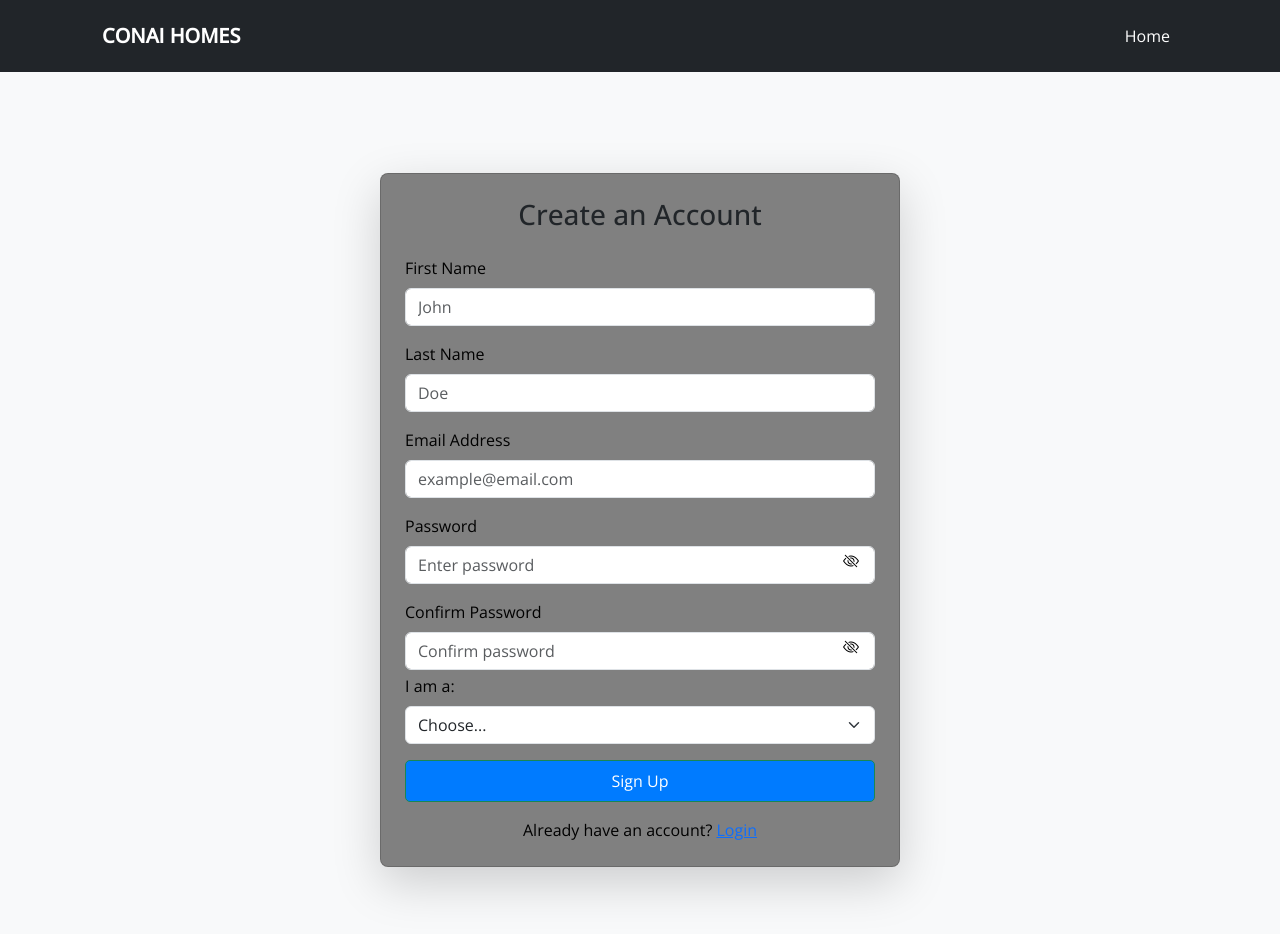
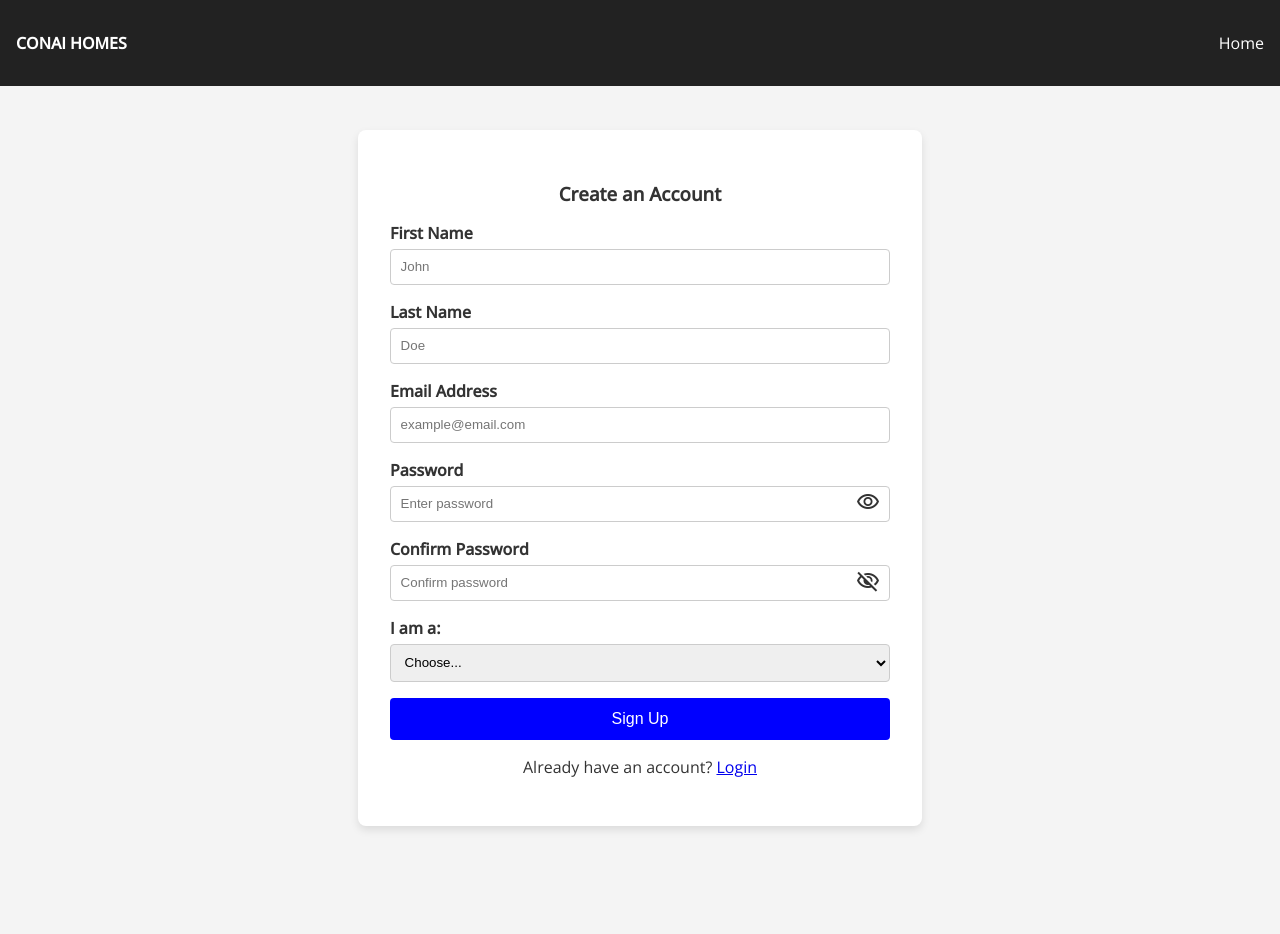
Before and after one commit to OladapoAdu/Conai-Homes, a plain HTML site: page signup.html in a window 1280 px wide. After the commit the page ends 870 px from the top, so only its background shows below. Drawn offline with nearby package versions, Linux system fonts and the light colour scheme.

Commit message:
Eradicating Bootstrap.

```diff
--- /dev/null
+++ b/css/signup.css
@@ -0,0 +1,124 @@
+@import url('https://fonts.googleapis.com/css2?family=Montserrat:wght@600&family=Open+Sans:wght@400;500&display=swap');
+
+body {
+  font-family: 'Open Sans', sans-serif;
+  margin: 0;
+  background: #f4f4f4;
+  color: #333;
+}
+
+.navbar {
+  background: #222;
+  padding: 1rem;
+}
+
+.navbar .container {
+  display: flex;
+  justify-content: space-between;
+  align-items: center;
+}
+
+.navbar a.logo {
+  color: white;
+  font-weight: bold;
+  text-decoration: none;
+}
+
+.nav-links {
+  list-style: none;
+  display: flex;
+  gap: 1rem;
+}
+
+.nav-links a {
+  color: white;
+  text-decoration: none;
+}
+
+.signup-container {
+  display: flex;
+  justify-content: center;
+  align-items: center;
+  min-height: 90vh;
+  padding: 2rem;
+}
+
+.signup-card {
+  background: white;
+  padding: 2rem;
+  border-radius: 8px;
+  max-width: 500px;
+  width: 100%;
+  box-shadow: 0 4px 8px rgba(0,0,0,0.1);
+}
+
+.signup-card h3 {
+  text-align: center;
+  margin-bottom: 1rem;
+}
+
+.form-group {
+  margin-bottom: 1rem;
+  display: flex;
+  flex-direction: column;
+}
+
+.form-group label {
+  margin-bottom: 0.3rem;
+  font-weight: 600;
+}
+
+.form-group input,
+.form-group select {
+  padding: 0.6rem;
+  border: 1px solid #ccc;
+  border-radius: 4px;
+}
+
+.password-group {
+  position: relative;
+}
+
+.toggle-password {
+  position: absolute;
+  right: 10px;
+  top: 50%;
+  cursor: pointer;
+}
+
+.error {
+  color: red;
+  font-size: 0.85rem;
+  margin-bottom: 1rem;
+}
+
+.hidden {
+  display: none;
+}
+
+.agent-fields {
+  border: 1px solid #ddd;
+  padding: 1rem;
+  border-radius: 4px;
+  margin-bottom: 1rem;
+}
+
+.btn {
+  width: 100%;
+  padding: 0.75rem;
+  background: blue;
+  color: white;
+  border: none;
+  border-radius: 4px;
+  cursor: pointer;
+  font-size: 1rem;
+}
+
+.btn:hover {
+  background: darkgreen;
+}
+
+.redirect-text {
+  text-align: center;
+  margin-top: 1rem;
+}
--- a/styles.css
+++ b/css/styles.css
@@ -29,7 +29,7 @@ body {
 /* Navbar */
 .navbar {
   background: #222;
-  padding: 1rem;
+  padding: 0.5rem;
   position: sticky;
   top: 0;
   z-index: 1000;
@@ -137,6 +137,27 @@ body {
   background: #218838;
 }
 
+/* About */
+.about, .cta{
+  text-align: center;
+  padding: 3rem 2rem;
+}
+
+
+.cta{
+  background: #f4f4f4;
+}
+
+.cta h2{
+  color: #000;
+}
+
+.cta p{
+  color: #000;
+}
+
+
+
 /* Features */
 .features {
   padding: 50px 20px;
@@ -206,7 +227,7 @@ footer {
     flex-direction: column;
     background: #333;
     position: absolute;
-    top: 60px; right: 0;
+    top: 45px; right: 0;
     width: 200px;
     padding: 1rem;
   }
--- a/signup.html
+++ b/signup.html
@@ -4,82 +4,69 @@
   <meta charset="UTF-8" />
   <meta name="viewport" content="width=device-width, initial-scale=1.0"/>
   <title>Signup - Conai Homes</title>
+  <!-- Google Icons -->
+  <link rel="stylesheet" href="https://fonts.googleapis.com/css2?family=Material+Symbols+Outlined:opsz,wght,FILL,GRAD@24,400,0,0&icon_names=visibility" />
 
-  <!-- Bootstrap CSS -->
-  <link href="https://cdn.jsdelivr.net/npm/bootstrap@5.3.2/dist/css/bootstrap.min.css" rel="stylesheet">
-
-  <!-- Bootstrap Icons -->
-  <link href="https://cdn.jsdelivr.net/npm/bootstrap-icons/font/bootstrap-icons.css" rel="stylesheet">
-
-  <link rel="stylesheet" href="styles.css">
+  <link rel="stylesheet" href="css/signup.css">
   <link rel="shortcut icon" href="images/favicon-32x32.png" type="image/x-icon">
 </head>
-<body class="bg-light">
+<body>
 
-  <!-- NAV BAR -->
-  <nav class="navbar navbar-expand-lg navbar-dark bg-dark">
+  <!-- NAVBAR -->
+  <nav class="navbar">
     <div class="container">
-      <a class="navbar-brand fw-bold" href="index.html">CONAI HOMES</a>
-      <button class="navbar-toggler" type="button" data-bs-toggle="collapse" data-bs-target="#navbarNav">
-        <span class="navbar-toggler-icon"></span>
-      </button>
-      <div class="collapse navbar-collapse" id="navbarNav">
-        <ul class="navbar-nav ms-auto">
-          <li class="nav-item"><a class="nav-link active" href="index.html">Home</a></li>
-        </ul>
-      </div>
+      <a href="index.html" class="logo">CONAI HOMES</a>
+      <ul class="nav-links">
+        <li><a href="index.html">Home</a></li>
+      </ul>
     </div>
   </nav>
 
   <!-- Signup card -->
-  <div class="container d-flex align-items-center justify-content-center min-vh-100 mt-5 mb-5">
-    <div class="card shadow-lg p-4" style="max-width: 520px; width: 100%;">
-      <h3 class="text-center text-dark mb-4">Create an Account</h3>
+  <div class="signup-container">
+    <div class="signup-card">
+      <h3>Create an Account</h3>
 
       <form id="signupForm" novalidate>
         <!-- First Name -->
-        <div class="mb-3">
-          <label for="firstName" class="form-label">First Name</label>
-          <input type="text" class="form-control" id="firstName" placeholder="John" required>
+        <div class="form-group">
+          <label for="firstName">First Name</label>
+          <input type="text" id="firstName" placeholder="John" required>
         </div>
 
         <!-- Last Name -->
-        <div class="mb-3">
-          <label for="lastName" class="form-label">Last Name</label>
-          <input type="text" class="form-control" id="lastName" placeholder="Doe" required>
+        <div class="form-group">
+          <label for="lastName">Last Name</label>
+          <input type="text" id="lastName" placeholder="Doe" required>
         </div>
 
         <!-- Email -->
-        <div class="mb-3">
-          <label for="email" class="form-label">Email Address</label>
-          <input type="email" class="form-control" id="email" placeholder="example@email.com" required>
+        <div class="form-group">
+          <label for="email">Email Address</label>
+          <input type="email" id="email" placeholder="example@email.com" required>
         </div>
 
         <!-- Password -->
-        <div class="mb-3 position-relative">
-          <label for="password" class="form-label">Password</label>
-          <input type="password" class="form-control" id="password" placeholder="Enter password" required>
-          <span class="position-absolute top-50 end-0 me-3" style="cursor:pointer;"
-                onclick="togglePassword('password', this)" title="Show / hide password" aria-hidden="true">
-            <i class="bi bi-eye-slash"></i>
-          </span>
+        <div class="form-group password-group">
+          <label for="password">Password</label>
+          <input type="password" id="password" placeholder="Enter password" required>
+          <!-- <span class="toggle-password" onclick="togglePassword('password', this)">👁️</span> -->
+          <span class="material-symbols-outlined toggle-password" onclick="togglePassword('password', this)">visibility</span>
         </div>
 
         <!-- Confirm Password -->
-        <div class="mb-1 position-relative">
-          <label for="confirmPassword" class="form-label">Confirm Password</label>
-          <input type="password" class="form-control" id="confirmPassword" placeholder="Confirm password" required>
-          <span class="position-absolute top-50 end-0 me-3" style="cursor:pointer;"
-                onclick="togglePassword('confirmPassword', this)" title="Show / hide password" aria-hidden="true">
-            <i class="bi bi-eye-slash"></i>
-          </span>
+        <div class="form-group password-group">
+          <label for="confirmPassword">Confirm Password</label>
+          <input type="password" id="confirmPassword" placeholder="Confirm password" required>
+          <!-- <span class="toggle-password" onclick="togglePassword('confirmPassword', this)">👁️</span> -->
+          <span class="material-symbols-outlined toggle-password" onclick="togglePassword('password', this)">visibility_off</span>
         </div>
-        <div id="passwordError" class="text-danger small mb-3 d-none" role="alert">Passwords do not match.</div>
+        <div id="passwordError" class="error hidden">Passwords do not match.</div>
 
         <!-- Role -->
-        <div class="mb-3">
-          <label for="role" class="form-label">I am a:</label>
-          <select class="form-select" id="role" required>
+        <div class="form-group">
+          <label for="role">I am a:</label>
+          <select id="role" required>
             <option value="">Choose...</option>
             <option value="user">User</option>
             <option value="agent">Agent</option>
@@ -87,54 +74,46 @@
         </div>
 
         <!-- Agent-specific fields (hidden by default) -->
-        <div id="agentFields" class="d-none border rounded p-3 mb-3">
-          <h6 class="mb-3">Agent details</h6>
+        <div id="agentFields" class="agent-fields hidden">
+          <h6>Agent details</h6>
 
-          <div class="mb-3">
-            <label for="phone" class="form-label">Phone Number</label>
-            <input type="tel" class="form-control" id="phone" placeholder="+234 812 345 6789">
+          <div class="form-group">
+            <label for="phone">Phone Number</label>
+            <input type="tel" id="phone" placeholder="+234 812 345 6789">
           </div>
 
-          <div class="mb-3">
-            <label for="agency" class="form-label">Agency / Company</label>
-            <input type="text" class="form-control" id="agency" placeholder="Conai Realty">
+          <div class="form-group">
+            <label for="agency">Agency / Company</label>
+            <input type="text" id="agency" placeholder="Conai Realty">
           </div>
 
-          <div class="mb-3">
-            <label for="license" class="form-label">License / Registration No.</label>
-            <input type="text" class="form-control" id="license" placeholder="AGT12345">
+          <div class="form-group">
+            <label for="license">License / Registration No.</label>
+            <input type="text" id="license" placeholder="AGT12345">
           </div>
         </div>
 
         <!-- Submit -->
-        <button type="submit" class="btn btn-success w-100">Sign Up</button>
+        <button type="submit" class="btn">Sign Up</button>
       </form>
 
-      <p class="text-center mt-3 mb-0">
+      <p class="redirect-text">
         Already have an account? <a href="login.html">Login</a>
       </p>
     </div>
   </div>
 
-  <!-- Bootstrap JS -->
-  <script src="https://cdn.jsdelivr.net/npm/bootstrap@5.3.2/dist/js/bootstrap.bundle.min.js"></script>
-
   <!-- Page JS -->
   <script>
-    // Toggle password visibility for any inputId; iconElement is the span element clicked
+    // Toggle password visibility
     function togglePassword(inputId, iconElement) {
       const input = document.getElementById(inputId);
-      const icon = iconElement.querySelector("i");
-      if (!input || !icon) return;
-
       if (input.type === "password") {
         input.type = "text";
-        icon.classList.remove("bi-eye-slash");
-        icon.classList.add("bi-eye");
+        iconElement.textContent = "🙈";
       } else {
         input.type = "password";
-        icon.classList.remove("bi-eye");
-        icon.classList.add("bi-eye-slash");
+        iconElement.textContent = "👁️";
       }
     }
 
@@ -149,15 +128,15 @@
       const confirmPassword = document.getElementById('confirmPassword');
       const passwordError = document.getElementById('passwordError');
 
-      // Show/hide agent fields and toggle 'required' attribute
+      // Show/hide agent fields
       function updateAgentFields() {
         if (roleSelect.value === 'agent') {
-          agentFields.classList.remove('d-none');
+          agentFields.classList.remove('hidden');
           phone.required = true;
           agency.required = true;
           license.required = true;
         } else {
-          agentFields.classList.add('d-none');
+          agentFields.classList.add('hidden');
           phone.required = false;
           agency.required = false;
           license.required = false;
@@ -165,22 +144,17 @@
       }
 
       roleSelect.addEventListener('change', updateAgentFields);
-      updateAgentFields(); // initial call (in case of preselected value)
+      updateAgentFields();
 
-      // Simple password match validation on submit
+      // Password validation
       signupForm.addEventListener('submit', function (e) {
-        passwordError.classList.add('d-none');
-
+        passwordError.classList.add('hidden');
         if (password.value !== confirmPassword.value) {
           e.preventDefault();
-          passwordError.classList.remove('d-none');
+          passwordError.classList.remove('hidden');
           confirmPassword.focus();
           return false;
         }
-
-        // Form is valid (frontend). Let it submit (or hook up your logic here).
-        // If you later want to handle signup on the frontend (simulate/stub),
-        // you could preventDefault() and save to localStorage here.
         return true;
       });
     });
```
Also changed, not shown: index.html (+2 -2 lines), index.js (deleted, +0 -74 lines), js/main.js (added, +122 -0 lines).
